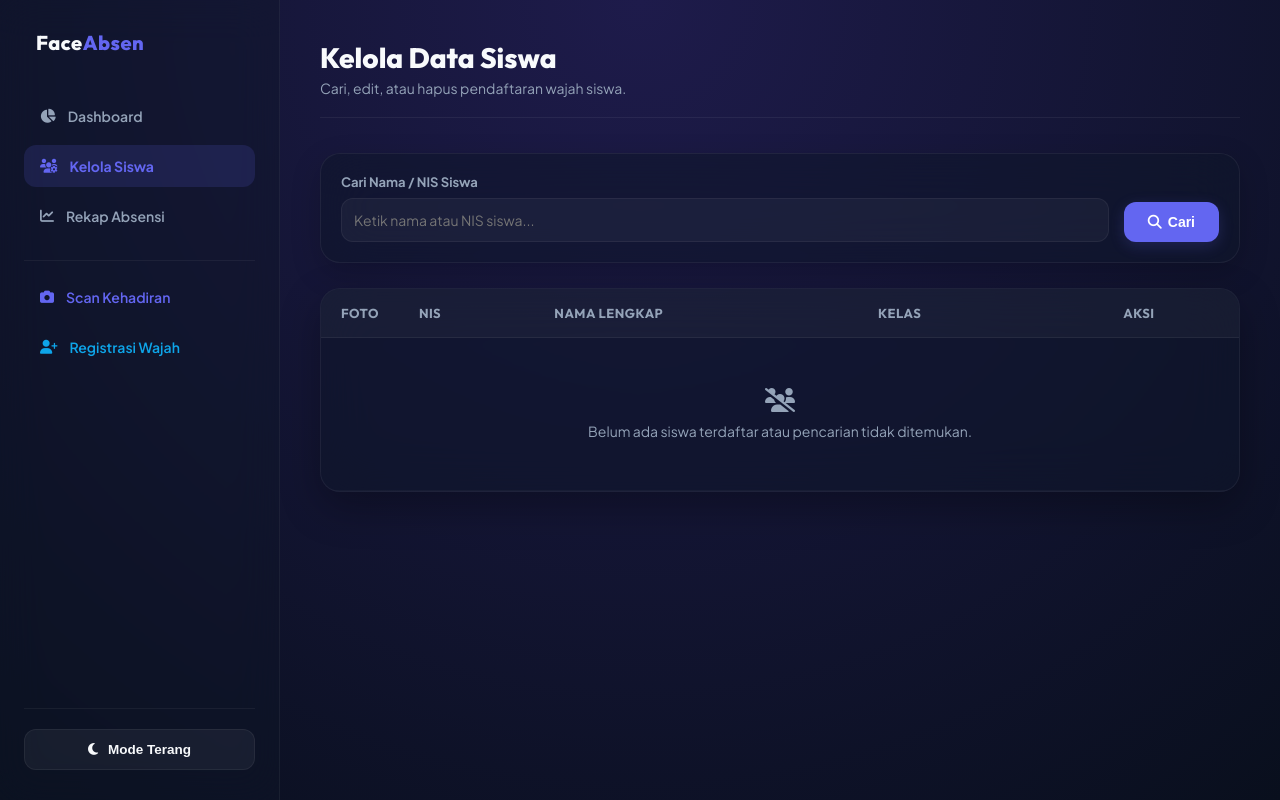
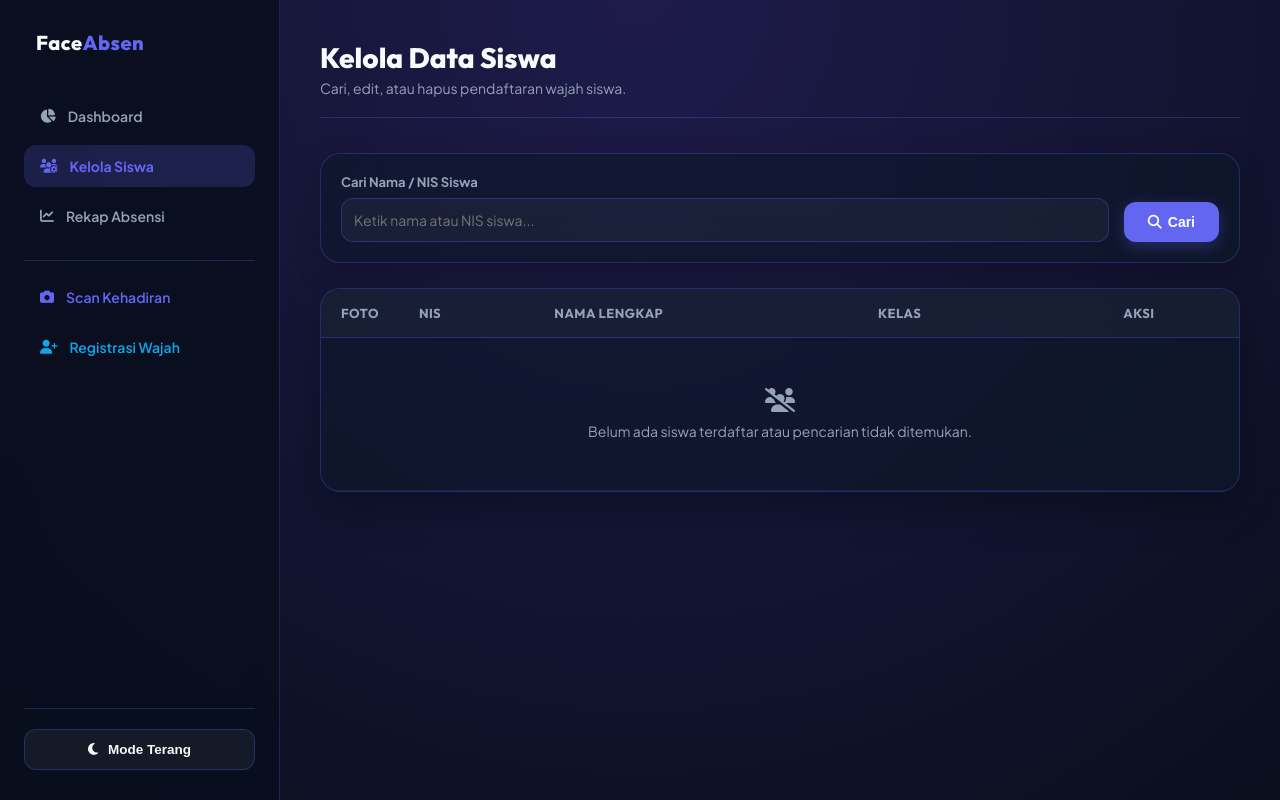
Before and after one commit to AldiJanuarSaputra/FACE_ABSENSII, a PHP site: page /siswa.php in a window 1280 px wide. Run offline with PHP 8.4, Linux system fonts and the light colour scheme; data that the repository does not hold is empty; some libraries are stand-ins or nearby versions.

Commit message:
style: Enhance Dark Mode outlines, card borders, and table separators for higher component definition

```diff
--- a/siswa.php
+++ b/siswa.php
@@ -96,23 +96,24 @@
 :root, html[data-theme="dark"] {
     --bg-dark: #090f1d;
     --bg-gradient: radial-gradient(circle at top, #1e1b4b 0%, #090f1d 100%);
-    --card-bg: rgba(15, 23, 42, 0.55);
-    --card-border: rgba(255, 255, 255, 0.06);
+    --card-bg: rgba(15, 23, 42, 0.65);
+    --card-border: rgba(99, 102, 241, 0.28); /* Outline komponen ultra-jelas bernuansa Indigo */
     --primary: #6366f1;
     --primary-hover: #4f46e5;
-    --primary-glow: rgba(99, 102, 241, 0.2);
+    --primary-glow: rgba(99, 102, 241, 0.3);
     --secondary: #0ea5e9;
     --secondary-hover: #0284c7;
-    --secondary-glow: rgba(14, 165, 233, 0.2);
+    --secondary-glow: rgba(14, 165, 233, 0.3);
     --success: #10b981;
     --danger: #ef4444;
     --warning: #f59e0b;
     --text-primary: #f8fafc;
     --text-secondary: #94a3b8;
-    --sidebar-bg: rgba(15, 23, 42, 0.4);
-    --sidebar-border: rgba(255, 255, 255, 0.05);
-    --active-menu: rgba(99, 102, 241, 0.15);
-    --input-bg: rgba(255, 255, 255, 0.04);
+    --sidebar-bg: rgba(10, 15, 30, 0.85);
+    --sidebar-border: rgba(99, 102, 241, 0.25); /* Pembatas sidebar ultra-jelas */
+    --active-menu: rgba(99, 102, 241, 0.2);
+    --input-bg: rgba(10, 15, 30, 0.6);
+    --row-border: rgba(99, 102, 241, 0.15); /* Garis pembatas baris tabel ultra-jelas */
 }
 
 html[data-theme="light"] {
@@ -135,6 +136,7 @@
     --sidebar-border: rgba(99, 102, 241, 0.08);
     --active-menu: rgba(79, 70, 229, 0.08);
     --input-bg: rgba(99, 102, 241, 0.03);
+    --row-border: rgba(0, 0, 0, 0.05); /* Garis pembatas baris tabel terang */
 }
 
 body {
@@ -413,7 +415,7 @@
 td {
     padding: 16px 20px;
     font-size: 14px;
-    border-bottom: 1px solid rgba(255, 255, 255, 0.03);
+    border-bottom: 1px solid var(--row-border);
     vertical-align: middle;
 }
 
```
Also changed, not shown: absensi.php (+7 -5 lines), index.php (+8 -8 lines), register.php (+4 -4 lines), rekap.php (+11 -9 lines).
